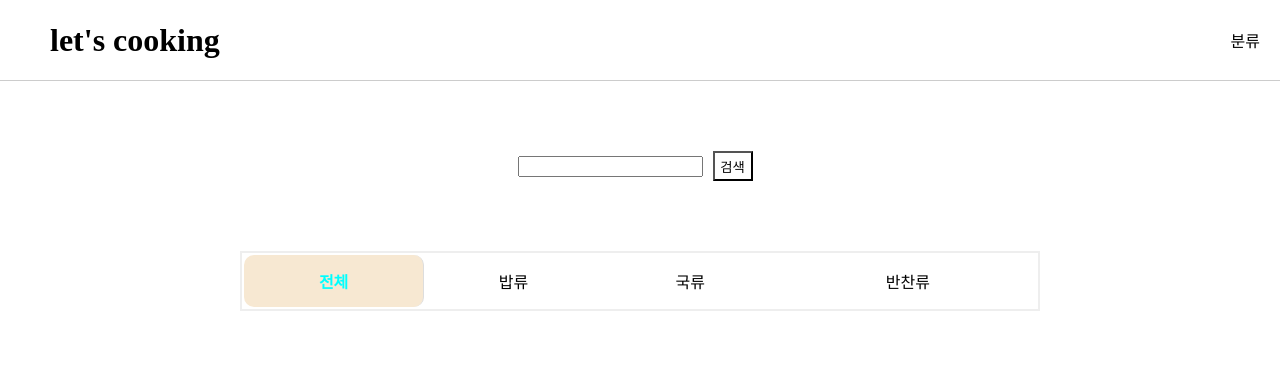
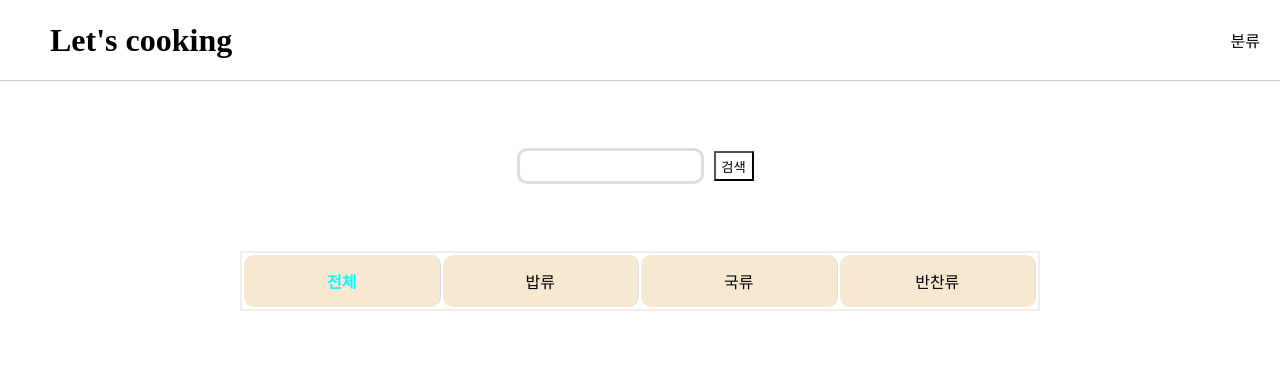
Before and after one commit to su2minig/lets-cooking, a website: page classfication.html in a window 1280 px wide. Shown: the top 368 px of the page. Drawn offline with Linux system fonts and the light colour scheme; a web font is replaced by a local one.

Commit message:
Add files via upload

```diff
--- a/classfication.html
+++ b/classfication.html
@@ -10,7 +10,7 @@
 <body>
     <header class="layout-header">
 
-        <h1 class="index-h1"><a href="./index.html">let's cooking</a></h1>
+        <h1 class="index-h1"><a href="./index.html">Let's cooking</a></h1>
         <div>
             <a href="./classfication.html">분류</a>
         </div>
@@ -18,10 +18,12 @@
 
     <form class="main_form">
 
-        <div class="input">
+
+        <main class="input">
             <input id="food-search" name="food-search" type="text" required />
             <button class="search" type="submit" >검색</button>
-        </div>
+        </main>
+
         </form>
         <table class="food-type">
             <th class="type-name">전체</th>
@@ -43,9 +45,14 @@
         <span class="menu-name">김치볶음밥</span>
     </a>
 </div>
-<script>
 
-</script>
+<!-- <script>
+    const BASE_URL = "http://localhost:3000/"
+    const mainContainer = document.getElementById("main");
+    const img = document.getElementById("")
+
+
+</script> -->
 <footer class="layout-footer">
     Copyright 2023. AAA rights reserved.
 </footer>
--- a/css/classfication.css
+++ b/css/classfication.css
@@ -1,21 +1,38 @@
 /* 분류 */
+main.input{
+    justify-content: center;
+}
+#food-search{
+    height: 28px;
+    border: 3px solid #ddd;
+    border-radius: 10px;
+}
+
 .food-type{
     border: 2px solid #eee;
     width: 800px;
     height: 60px;
     text-align: center;
     margin: 0 auto;
+    display: inline-block;
 }
 
 .type-name{
     color: aqua;
 }
 
+.type,
+.type-name {
+    width: 200px;
+    height: 50px;
+    border-radius: 10px;
+    border-right: 1px solid #ddd;
+    background-color: rgb(247, 232, 210);
+}
 .food-rice{
     display: flex;
     justify-content: center;
 }
-
 
 
 .rice-shrimp,
--- a/css/common.css
+++ b/css/common.css
@@ -36,7 +36,10 @@ a{
     color: inherit;
 }
 
-
+.menu-type{
+    font-size: 20px;
+    margin: 100px;
+}
 
 .layout-header{
     height: 80px;
```
Also changed, not shown: index.html (+1 -1 lines), img/20190110090305_5fcce6ae5400b24199ccca65dc636d4c_ul4l.png (added), img/XpP61yJ42ut.jpg (added), img/lyTni1rLQWgVPWbdFwpw-eNeqfD3Yljm4rwxztU0VPSSAVtt9XMOORH51QVUT8Ggfiq9VEuDSbONgxZQIuN3ba80p_nFg_3ckyhpVXqikdyfV2uF_aewPI79NJ_GbpSqyxZts_b837hJYVfIGzjH3A.jpg (added), img/sfVXnMdWAMZqZj0RiIIrmHHVTpl0BfZbs9r0KG3rqwAsU9BSLr7ESpjPkpG25km87qNGFZHefbhEVcnK-ooAMwQA_iHmmax3Ct7jxvd5D6-eg9x5k3KZy5rM4pfNGHO8BZXGR8hI5BUI6PNOnf6Tfw.webp (added), img/uw-SCBoMvUGSEQqBu4KKKosynvSxcwo-YxjqnugaY5b4FagF76xwjBOMpeIVsFDhv0OuqzeJwU63fX4OqujL3VibR3NO68VG6cpsl3KYWcBfzWYBadBTWRYKOQHf_lOA_t8PXUeRhTVu_BqZLVXnuQ.jpg (added), 1 other file.
